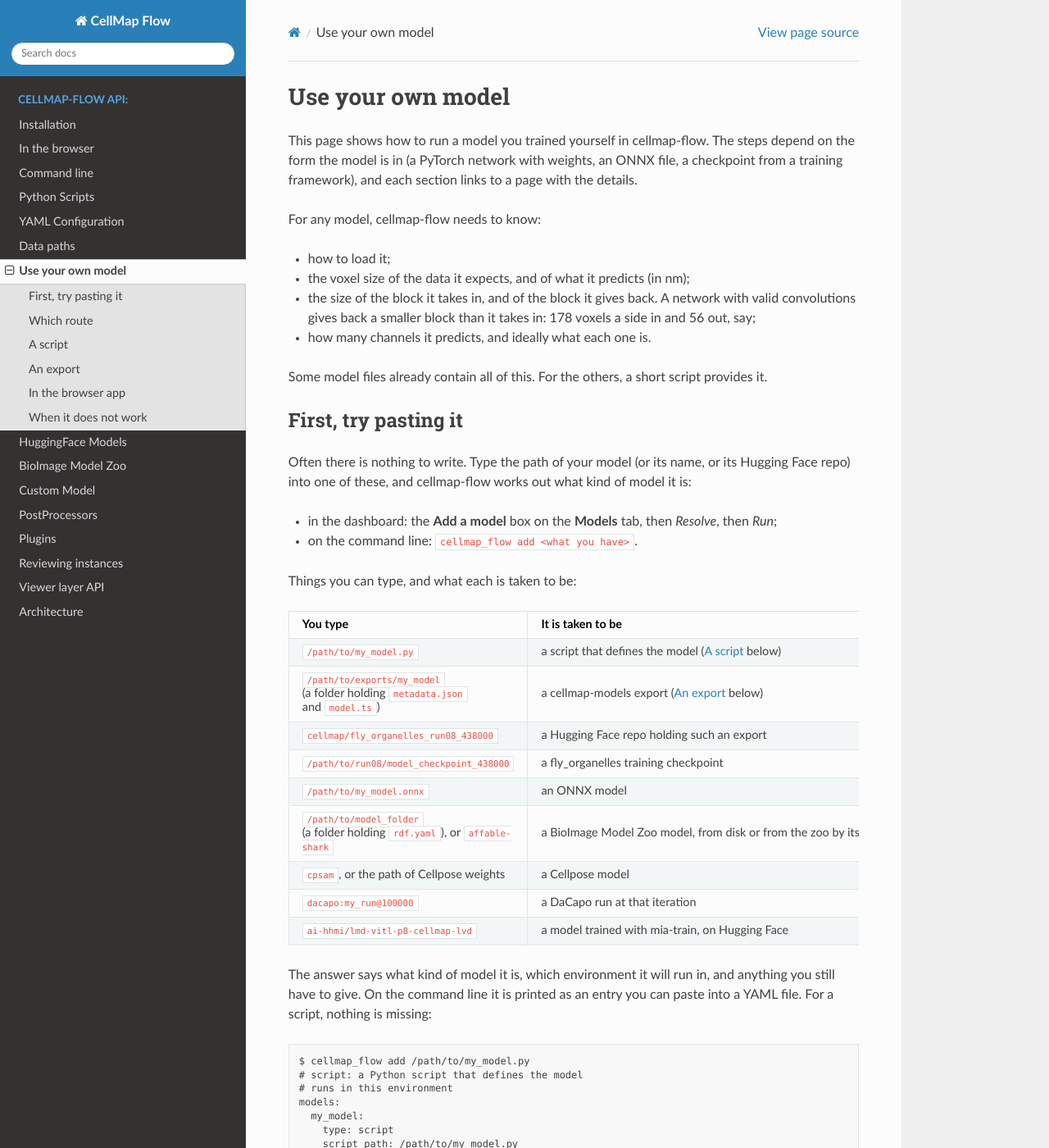
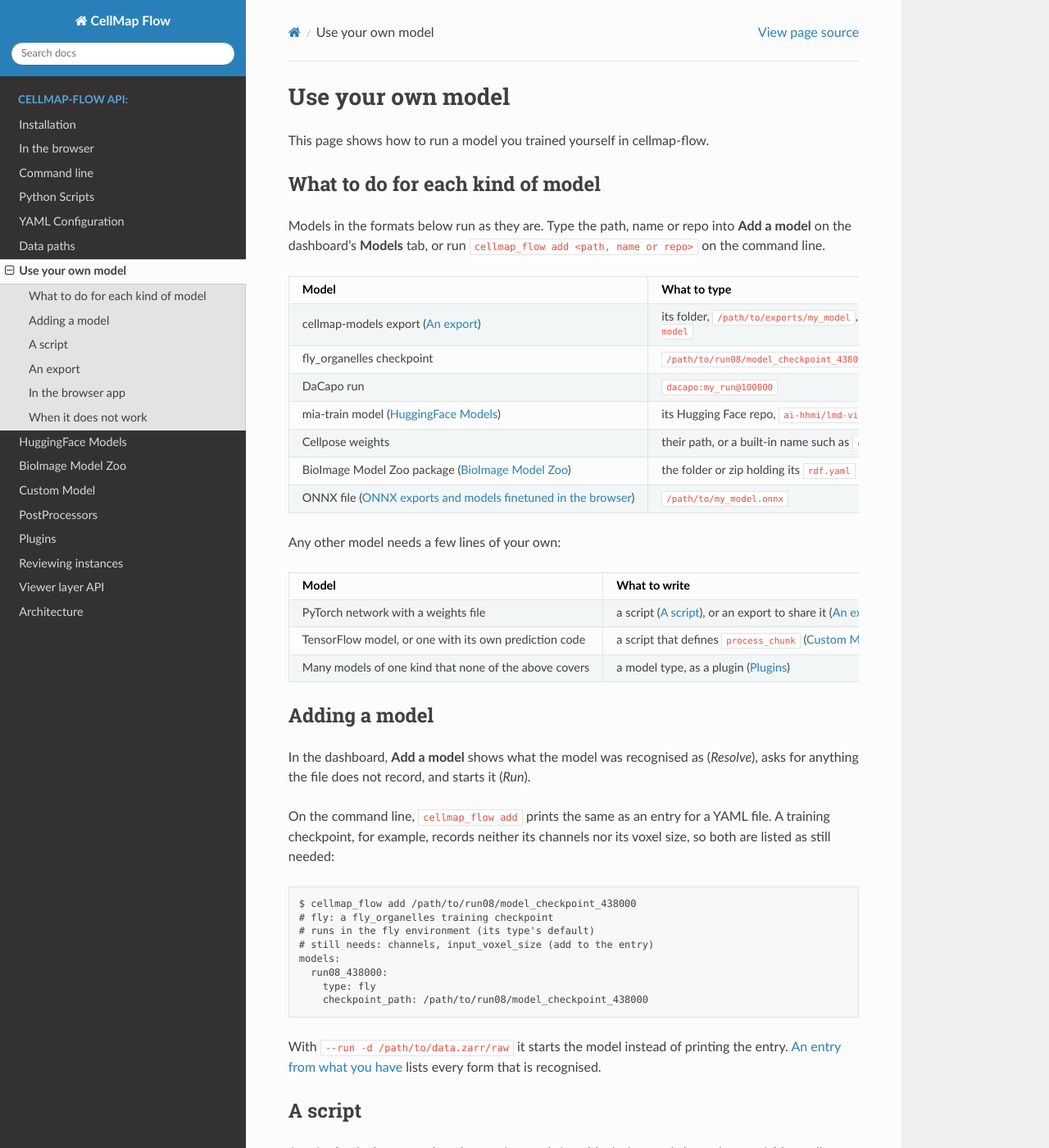
Before and after one commit to janelia-cellmap/cellmap-flow, a Sphinx documentation site: the page built from docs/source/own_model.rst, in a window 1280 px wide and 1400 px high. Shown: the whole window at 82% size. Built offline with Sphinx 7.4.7 and the Read the Docs theme 3.1.0, drawn with Linux system fonts in a browser that asks for light colours; pages that are not in the unit, such as notebooks, are missing from menus; some of the changed text lies outside the part shown.

Commit message:
Say which models run as they are and which need a script; shorten the page

```diff
--- a/docs/source/own_model.rst
+++ b/docs/source/own_model.rst
@@ -1,79 +1,86 @@
 Use your own model
 ==================
 
-This page shows how to run a model you trained yourself in cellmap-flow. The
-steps depend on the form the model is in (a PyTorch network with weights, an
-ONNX file, a checkpoint from a training framework), and each section links
-to a page with the details.
+This page shows how to run a model you trained yourself in cellmap-flow.
 
-For any model, cellmap-flow needs to know:
+What to do for each kind of model
+---------------------------------
 
-- how to load it;
-- the voxel size of the data it expects, and of what it predicts (in nm);
-- the size of the block it takes in, and of the block it gives back. A
-  network with valid convolutions gives back a smaller block than it takes
-  in: 178 voxels a side in and 56 out, say;
-- how many channels it predicts, and ideally what each one is.
-
-Some model files already contain all of this. For the others, a short
-script provides it.
-
-First, try pasting it
----------------------
-
-Often there is nothing to write. Type the path of your model (or its name,
-or its Hugging Face repo) into one of these, and cellmap-flow works out what
-kind of model it is:
-
-- in the dashboard: the **Add a model** box on the **Models** tab, then
-  *Resolve*, then *Run*;
-- on the command line: ``cellmap_flow add <what you have>``.
-
-Things you can type, and what each is taken to be:
+Models in the formats below run as they are. Type the path, name or repo
+into **Add a model** on the dashboard's **Models** tab, or run
+``cellmap_flow add <path, name or repo>`` on the command line.
 
 .. list-table::
    :header-rows: 1
-   :widths: 50 50
+   :widths: 34 40 13 13
 
-   * - You type
-     - It is taken to be
-   * - ``/path/to/my_model.py``
-     - a script that defines the model (`A script`_ below)
-   * - ``/path/to/exports/my_model`` (a folder holding ``metadata.json`` and
-       ``model.ts``)
-     - a cellmap-models export (`An export`_ below)
-   * - ``cellmap/fly_organelles_run08_438000``
-     - a Hugging Face repo holding such an export
-   * - ``/path/to/run08/model_checkpoint_438000``
-     - a fly_organelles training checkpoint
-   * - ``/path/to/my_model.onnx``
-     - an ONNX model
-   * - ``/path/to/model_folder`` (a folder holding ``rdf.yaml``), or
-       ``affable-shark``
-     - a BioImage Model Zoo model, from disk or from the zoo by its nickname
-   * - ``cpsam``, or the path of Cellpose weights
-     - a Cellpose model
-   * - ``dacapo:my_run@100000``
-     - a DaCapo run at that iteration
-   * - ``ai-hhmi/lmd-vitl-p8-cellmap-lvd``
-     - a model trained with mia-train, on Hugging Face
+   * - Model
+     - What to type
+     - Finetune
+     - Browser app
+   * - cellmap-models export (`An export`_)
+     - its folder, ``/path/to/exports/my_model``, or its Hugging Face repo,
+       ``<you>/my-model``
+     - yes
+     - with its web export
+   * - fly_organelles checkpoint
+     - ``/path/to/run08/model_checkpoint_438000``
+     - yes
+     - no
+   * - DaCapo run
+     - ``dacapo:my_run@100000``
+     - yes
+     - no
+   * - mia-train model (:doc:`huggingface`)
+     - its Hugging Face repo, ``ai-hhmi/lmd-vitl-p8-cellmap-lvd``
+     - yes
+     - no
+   * - Cellpose weights
+     - their path, or a built-in name such as ``cpsam``
+     - yes
+     - no
+   * - BioImage Model Zoo package (:doc:`bioimage`)
+     - the folder or zip holding its ``rdf.yaml``
+     - with PyTorch weights
+     - no
+   * - ONNX file (:ref:`onnx`)
+     - ``/path/to/my_model.onnx``
+     - in the browser only
+     - yes
 
-The answer says what kind of model it is, which environment it will run in,
-and anything you still have to give. On the command line it is printed as an
-entry you can paste into a YAML file. For a script, nothing is missing:
+Any other model needs a few lines of your own:
 
-.. code-block:: text
+.. list-table::
+   :header-rows: 1
+   :widths: 34 40 13 13
 
-    $ cellmap_flow add /path/to/my_model.py
-    # script: a Python script that defines the model
-    # runs in this environment
-    models:
-      my_model:
-        type: script
-        script_path: /path/to/my_model.py
+   * - Model
+     - What to write
+     - Finetune
+     - Browser app
+   * - PyTorch network with a weights file
+     - a script (`A script`_), or an export to share it (`An export`_)
+     - yes
+     - no
+   * - TensorFlow model, or one with its own prediction code
+     - a script that defines ``process_chunk`` (:doc:`custom_script`)
+     - no
+     - no
+   * - Many models of one kind that none of the above covers
+     - a model type, as a plugin (:doc:`plugins`)
+     - if PyTorch
+     - no
 
-A training checkpoint, on the other hand, does not record its channels or
-the voxel size it was trained at, so the answer lists them as still needed:
+Adding a model
+--------------
+
+In the dashboard, **Add a model** shows what the model was recognised as
+(*Resolve*), asks for anything the file does not record, and starts it
+(*Run*).
+
+On the command line, ``cellmap_flow add`` prints the same as an entry for a
+YAML file. A training checkpoint, for example, records neither its channels
+nor its voxel size, so both are listed as still needed:
 
 .. code-block:: text
 
@@ -86,74 +93,15 @@ the voxel size it was trained at, so the answer lists them as still needed:
         type: fly
         checkpoint_path: /path/to/run08/model_checkpoint_438000
 
-In the dashboard, *Resolve* shows the same answer, with a box for each value
-that is still needed, and *Run* starts the model.
-
-To start the model straight from the command line instead of printing the
-entry, add ``--run`` and the data:
-
-.. code-block:: bash
-
-    cellmap_flow add /path/to/my_model.py --run -d /path/to/data.zarr/raw
-
-If what you typed is not recognised, the error says what was tried.
-:ref:`resolving-models` has the full list of what is recognised.
-
-A PyTorch network with a file of weights is not recognised this way,
-because a weights file does not say which network it belongs to. For that
-case, write a script, as described in the next section.
-
-Which route
------------
-
-.. list-table::
-   :header-rows: 1
-   :widths: 30 34 18 18
-
-   * - What you have
-     - What to do
-     - Finetune it in cellmap-flow
-     - Runs in the browser app
-   * - A PyTorch network and its weights
-     - A short Python script (`A script`_ below). The quickest way to see a
-       model.
-     - yes
-     - no
-   * - A PyTorch network you want to keep, share or list for your group
-     - A cellmap-models export, in a folder or on Hugging Face (`An
-       export`_ below)
-     - yes
-     - with its web export
-   * - A TensorFlow model, or any model with its own way of predicting
-     - A script that defines ``process_chunk`` (:doc:`custom_script`)
-     - no
-     - no
-   * - An ``.onnx`` file
-     - ``type: onnx`` with its ``input_voxel_size`` (:ref:`onnx`)
-     - only in the browser
-     - yes, with a ``manifest.json``
-   * - A model in the BioImage Model Zoo format (``rdf.yaml`` or
-       ``bioimageio.yaml``, a folder or a zip)
-     - Paste its path, with its voxel size (:doc:`bioimage`)
-     - yes, with PyTorch weights
-     - no
-   * - Cellpose weights, a fly_organelles checkpoint, a DaCapo run, a
-       mia-train model
-     - Paste its path, name or repo: each has a type of its own
-       (:doc:`yaml_config`, :doc:`huggingface`)
-     - yes
-     - no
-   * - A family of models none of these fit
-     - A model type of your own, as a plugin (:doc:`plugins`)
-     - when it gives a PyTorch network
-     - no
+With ``--run -d /path/to/data.zarr/raw`` it starts the model instead of
+printing the entry. :ref:`resolving-models` lists every form that is
+recognised.
 
 A script
 --------
 
-A script is a Python file that loads your network and states its sizes, as
-plain variables. cellmap-flow runs the file and reads the variables by name,
-so the names below matter:
+A script loads the network and states its voxel sizes, block sizes and
+channels as variables. cellmap-flow reads them by these names:
 
 .. code-block:: python
 
@@ -173,27 +121,23 @@ so the names below matter:
     model.load_state_dict(torch.load("/path/to/weights.pt", map_location=device, weights_only=True))
     model.to(device).eval()
 
-cellmap-flow calls ``model`` on one block of your data at a time: a float
-tensor of shape ``(1, 1, 178, 178, 178)`` here, already normalized as set in
-the dashboard. It expects ``(1, 2, 56, 56, 56)`` back: the two channels, at
-the output size.
+``model`` is called on one block at a time: a float tensor of shape
+``(1, 1, 178, 178, 178)`` here, already normalized, returning
+``(1, 2, 56, 56, 56)``.
 
-Before running it for real, check that it loads and predicts one block. This
-runs where you type it, without submitting a cluster job, and prints
-``Server check passed``:
+To check it, predict one block in the terminal, without a cluster job:
 
 .. code-block:: bash
 
     cellmap_flow infer script -s my_model.py -d /path/to/data.zarr/raw --server-check
 
-Then run it. Either type the script's path into **Add a model** in the
-dashboard, or start it from the command line:
+To run it, type the script's path into **Add a model**, or:
 
 .. code-block:: bash
 
     cellmap_flow infer script -s my_model.py -d /path/to/data.zarr/raw -q gpu_h100 -P <charge group>
 
-or list it in a YAML file, beside other models (:doc:`yaml_config`):
+or list it in a YAML file (:doc:`yaml_config`):
 
 .. code-block:: yaml
 
@@ -202,31 +146,28 @@ or list it in a YAML file, beside other models (:doc:`yaml_config`):
         type: script
         script_path: /path/to/my_model.py
 
-Three things commonly go wrong:
+Common problems:
 
 - **Packages.** The script runs in cellmap-flow's environment. When the model
   needs packages that are not there, or that clash with it, give the entry an
   ``env``: the path of a conda environment or virtualenv that has both your
   packages and cellmap-flow (:ref:`model-env`).
-- **Normalization.** If your network was trained on data scaled to [0, 1] or
-  [-1, 1], say, it has to get the same here. A script does not say what it
-  was trained on, so you set it yourself: on the **Processing** tab, or as
-  ``input_normalizers`` in a YAML.
-- **Activation.** If your network outputs logits rather than probabilities,
-  add the sigmoid: either in the script,
-  ``model = torch.nn.Sequential(network, torch.nn.Sigmoid())``, or as a step
-  on the Processing tab.
+- **Normalization.** Set the scaling the network was trained with (to
+  [0, 1] or [-1, 1], say) on the **Processing** tab, or as
+  ``input_normalizers`` in a YAML. A script does not record it.
+- **Activation.** For a network that outputs logits, add the sigmoid in the
+  script, ``model = torch.nn.Sequential(network, torch.nn.Sigmoid())``, or
+  as a step on the Processing tab.
 
 :doc:`custom_script` has the full list of variables and a TensorFlow example.
 
 An export
 ---------
 
-A script is quick, but it only works where your code and weights are. An
-export packs the network into one folder that anyone can run without your
-code. Its ``metadata.json`` holds the same facts as a script's variables,
-and also the input normalization and the output activation, so the dashboard
-sets those up for you. You make it once, with
+An export packs the network into one folder that runs without your code,
+so it can be shared. Its ``metadata.json`` records what a script's variables
+do, plus the input normalization and output activation, which the dashboard
+then applies by itself. It is made with
 `cellmap-models <https://github.com/janelia-cellmap/cellmap-models>`_:
 
 .. code-block:: python
@@ -279,23 +220,19 @@ To share it, push the folder to a Hugging Face model repo of your own
 
     push_to_huggingface(folder_path="/path/to/exports/my_model", repo_id="<you>/my-model")
 
-Anyone can then run it by the repo's name: ``<you>/my-model`` typed into
-**Add a model**, ``cellmap_flow add <you>/my-model``, or ``type:
-huggingface`` with ``repo: <you>/my-model`` in a YAML (:doc:`huggingface`).
-Once added, the dashboard keeps it in the Hugging Face list, in a section
-for added repos.
+Anyone can then run it as ``<you>/my-model`` (:doc:`huggingface`), and the
+dashboard keeps added repos in its Hugging Face list.
 
-One caution: the export only runs at the input size you exported it with
-(178 voxels a side above), so pick the size you want it to run at.
+The export runs only at the input size it was exported with (178 voxels a
+side above).
 
 In the browser app
 ------------------
 
-The `browser app <https://janelia-cellmap.github.io/cellmap-flow/app/>`_ needs
-nothing installed: the model runs on the GPU of whoever opens the page. For
-that, the model has to be an ONNX file, and small enough for a browser.
-There are two ways to add one, both under *Add a model* on the app's Models
-tab (:doc:`browser`):
+The `browser app <https://janelia-cellmap.github.io/cellmap-flow/app/>`_ runs
+models on the GPU of whoever opens the page, so a model must be an ONNX file
+small enough for a browser. It is added under *Add a model* on the app's
+Models tab (:doc:`browser`), as either:
 
 - a public Hugging Face repo laid out as
   `cellmap/onnx-web-models <https://huggingface.co/cellmap/onnx-web-models>`_
```
